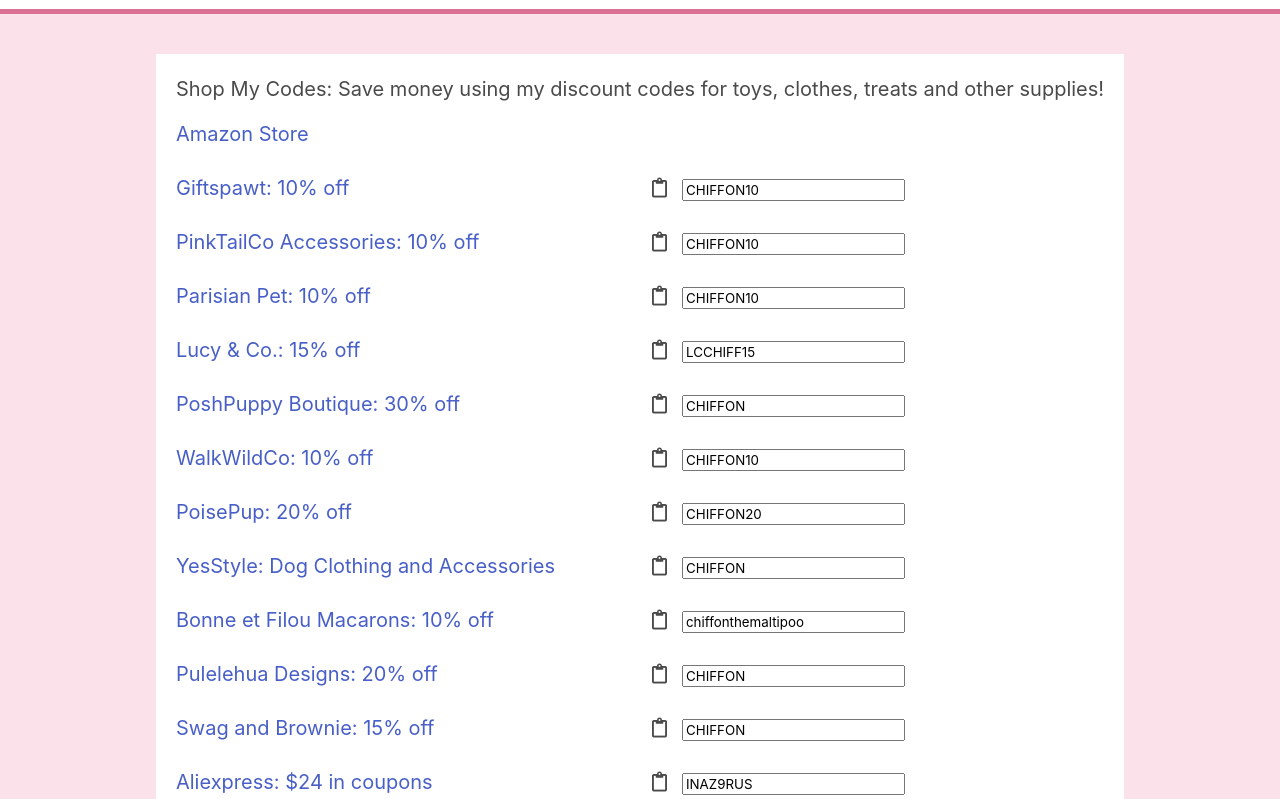
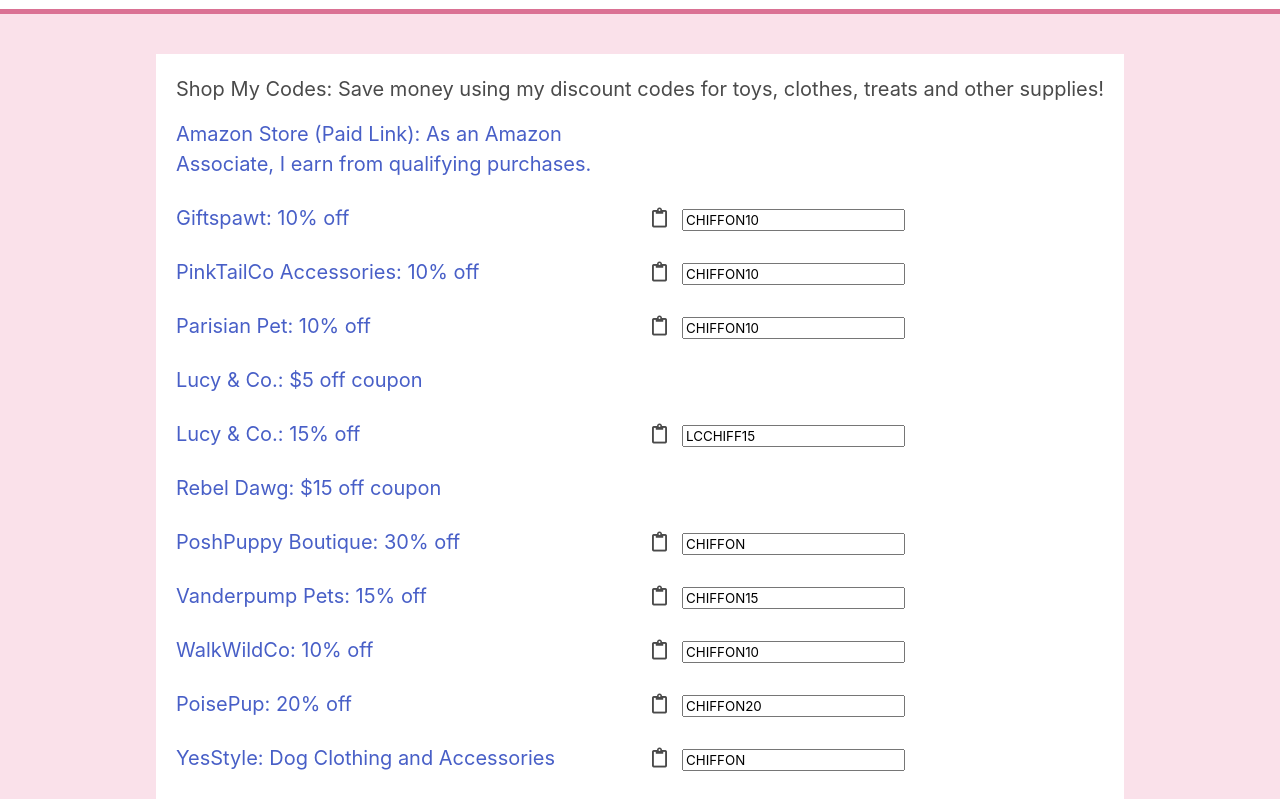
Before and after one commit to TechieQian/chiffon, a React (Create React App) app: page /shop in a window 1280 px wide. Shown: the part 540-1339 px from the top of the page. Built offline with nearby package versions, Linux system fonts and the light colour scheme.

Commit message:
editing sponsors

```diff
--- a/src/data/sponsors.ts
+++ b/src/data/sponsors.ts
@@ -7,7 +7,8 @@
 const sponsors = [
   {
     link: "http://amazon.com/shop/chiffonthemaltipoo",
-    label: "Amazon Store",
+    label:
+      "Amazon Store (Paid Link): As an Amazon Associate, I earn from qualifying purchases.",
     code: null,
   },
   {
@@ -21,10 +22,15 @@
     code: "CHIFFON10",
   },
   {
-    link:
-      "https://www.parisianpet.com/?Click=6069",
+    link: "https://www.parisianpet.com/?Click=6069",
     label: "Parisian Pet: 10% off",
     code: "CHIFFON10",
+  },
+  {
+    link:
+      "http://i.refs.cc/3jn5PukK?smile_ref=http://i.refs.cc/3jn5PukK?smile_ref=eyJzbWlsZV9zb3VyY2UiOiJzbWlsZV91aSIsInNtaWxlX21lZGl1bSI6IiIsInNtaWxlX2NhbXBhaWduIjoicmVmZXJyYWxfcHJvZ3JhbSIsInNtaWxlX2N1c3RvbWVyX2lkIjo0MTMxODczOTl9",
+    label: "Lucy & Co.: $5 off coupon",
+    code: null,
   },
   {
     link: "http://lucyand.co/",
@@ -32,9 +38,20 @@
     code: "LCCHIFF15",
   },
   {
+    link:
+      "http://i.refs.cc/4AcWbcPu?smile_ref=eyJzbWlsZV9zb3VyY2UiOiJzbWlsZV91aSIsInNtaWxlX21lZGl1bSI6IiIsInNtaWxlX2NhbXBhaWduIjoicmVmZXJyYWxfcHJvZ3JhbSIsInNtaWxlX2N1c3RvbWVyX2lkIjo2MjY0NDQ4Mjh9",
+    label: "Rebel Dawg: $15 off coupon",
+    code: null,
+  },
+  {
     link: "https://www.poshpuppyboutique.com/",
     label: "PoshPuppy Boutique: 30% off",
     code: "CHIFFON",
+  },
+  {
+    link: "https://www.vanderpumppets.com/",
+    label: "Vanderpump Pets: 15% off",
+    code: "CHIFFON15",
   },
   {
     link: "https://www.etsy.com/shop/WalkWildCo",
```
